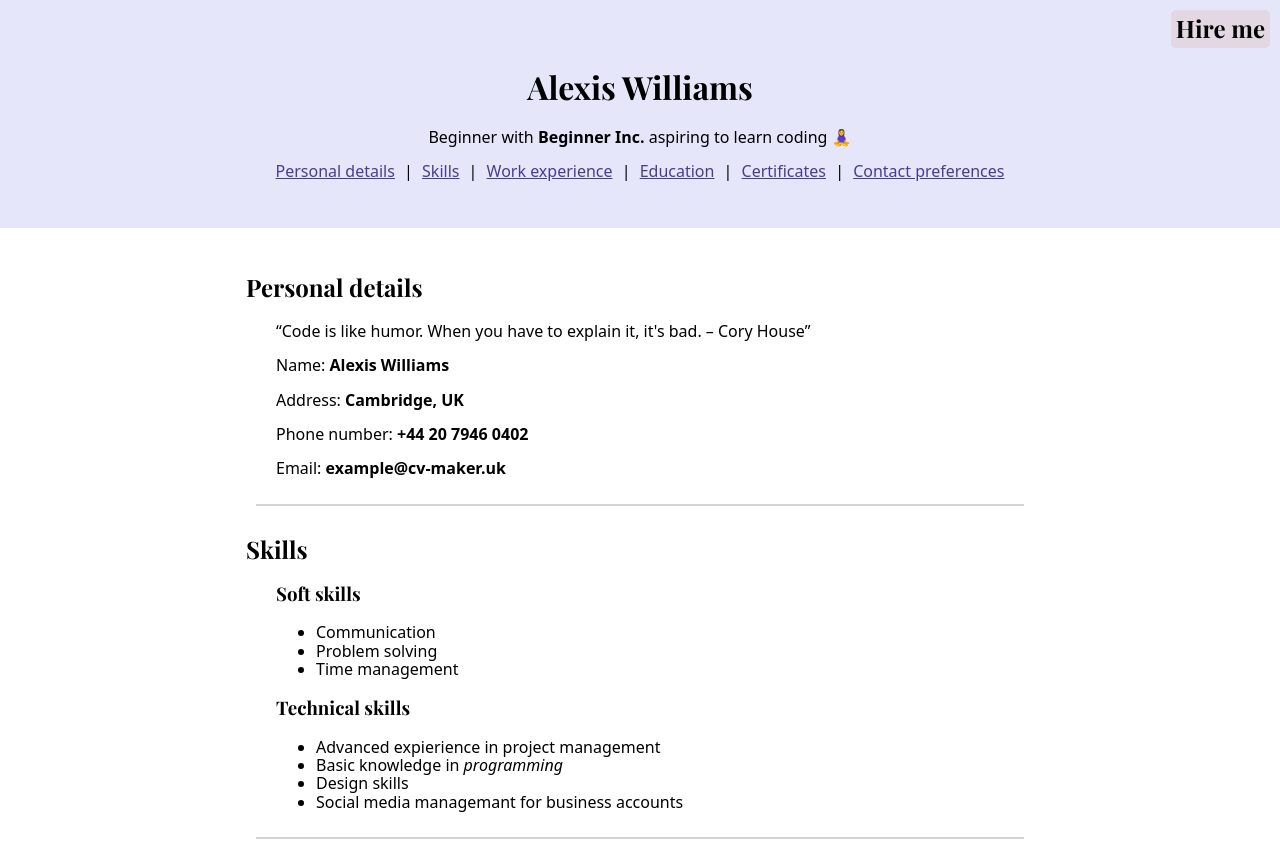
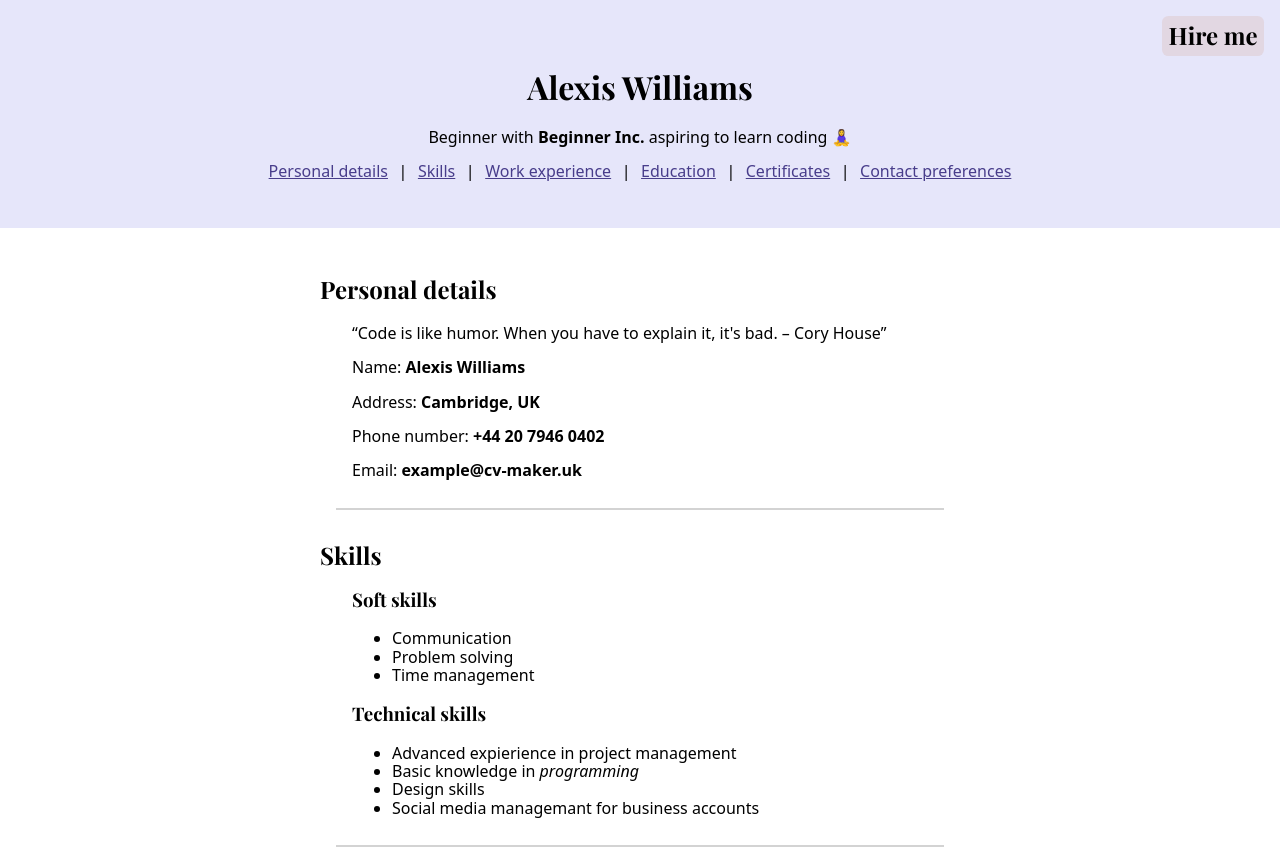
Before and after one commit to liga-auguste/task-cv-setup, a plain HTML site: page index.html in a window 1280 px wide. Shown: the top 848 px of the page. Drawn offline with nearby package versions, Linux system fonts and the light colour scheme; a web font is replaced by a local one.

Commit message:
changed px to rem

```diff
--- a/style.css
+++ b/style.css
@@ -7,6 +7,7 @@ body {
 }
 
 html {
+  font-size: 16px;
   font-family: Lato, sans-serif;
 }
 
@@ -19,26 +20,26 @@ h3 {
 .header {
   text-align: center;
   background-color: lavender;
-  padding: 48px 16px;
+  padding: 3rem 1rem;
 }
 
 .main {
-  max-width: 800px;
+  max-width: 50%;
   margin: 0 auto;
-  padding: 16px;
+  padding: 1rem;
 }
 
 main article {
-  padding-left: 20px;
-  padding-right: 20px;
+  padding-left: 1rem;
+  padding-right: 1rem;
 }
 
 article {
-  padding: 10px;
+  padding: 0.75rem;
 }
 
 header a {
-  padding: 5px;
+  padding: 0.4rem;
   color: darkslateblue;
 }
 
@@ -81,7 +82,7 @@ article + article {
 
 .article-heading {
   position: relative;
-  left: -30px;
+  left: -2rem;
 }
 
 .hire-me {
@@ -89,9 +90,9 @@ article + article {
   font-size: 1.5rem;
   font-weight: bold;
   background-color: rgb(226, 215, 226);
-  padding: 5px;
+  padding: 0.4rem;
   position: absolute;
-  top: 10px;
-  right: 10px;
-  border-radius: 5px;
+  top: 1rem;
+  right: 1rem;
+  border-radius: 0.4rem;
 }
```
